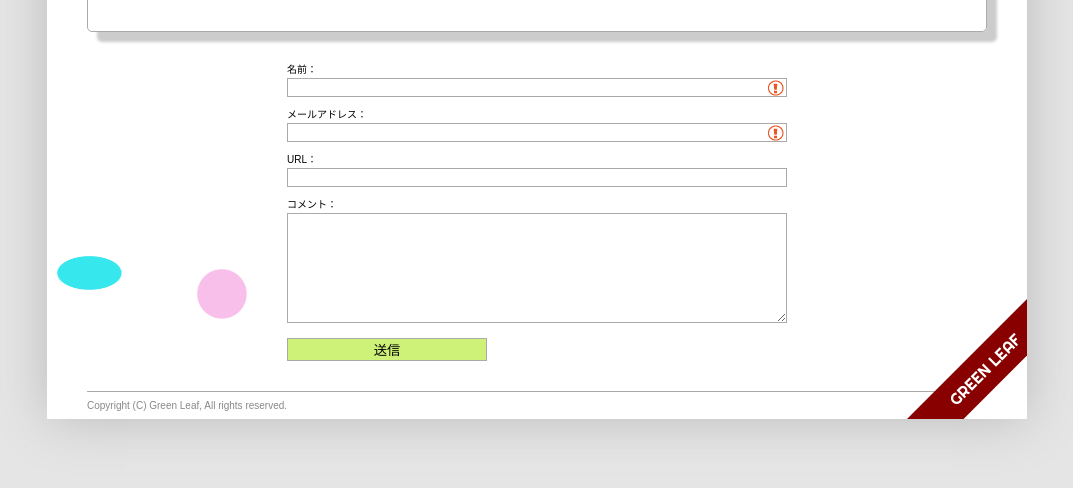
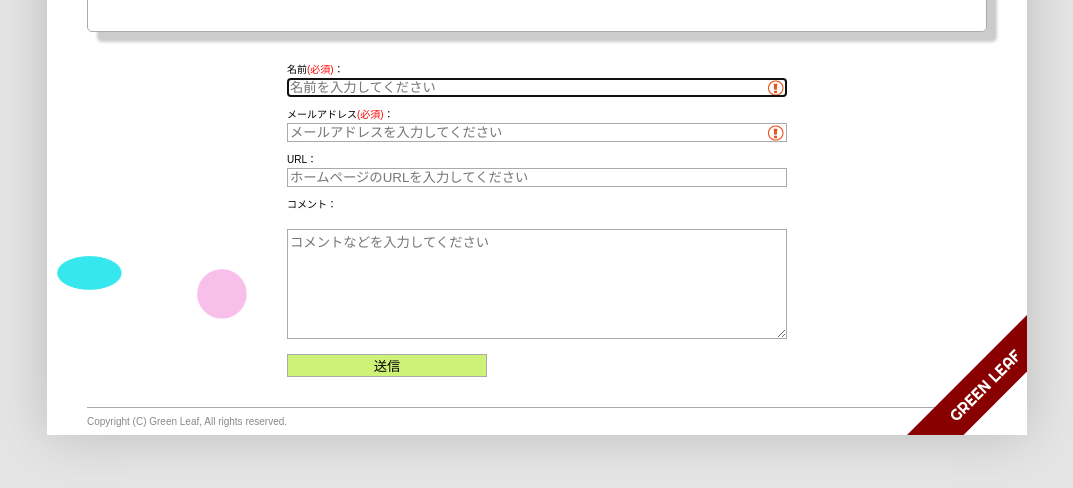
Before and after one commit to wp15004/html.4th, a plain HTML site: page index.html in a window 1280 px wide. Shown: the part 276-764 px from the top of the page, without its empty margins (103-1176 px from the left). Drawn offline with Linux system fonts and the light colour scheme.

Commit message:
chapter7完了

```diff
--- a/index.html
+++ b/index.html
@@ -1,4 +1,3 @@
-
 <!DOCTYPE html>
 <html>
 <head>
@@ -261,10 +260,18 @@ input[type="submit"]{
 	width: 200px;
 	background-color:#cef178}
 
-input:required{
+input:required, input:invalid
+{
 	background-image: url(caution.png);
 	background-repeat: no-repeat;
 	background-position: right center;
+}
+input:valid {
+	background-image: none
+}
+
+label span{
+	color:  #ff0000
 }
 
 /*　===== PC用の設定 ===== */
@@ -411,20 +418,20 @@ article section:nth-of-type(1n) figcaption
 <input type="hidden" name="_done" value="http://www.www.www/" />
 <input type="hidden" name="_subject" value="FORM MAIL" />
 
-<p><label>名前：<br>
-<input type="text" name="namae" size="40" required>
+<p><label>名前<span>(必須)</span>：<br>
+<input type="text" name="namae" size="40" required placeholder="名前を入力してください" autofocus>
 </label></p>
 
-<p><label>メールアドレス：<br>
-<input type="email" name="mail" size="40" required>
+<p><label>メールアドレス<span>(必須)</span>：<br>
+<input type="email" name="mail" size="40" required placeholder="メールアドレスを入力してください">
 </label></p>
 
 <p><label>URL：<br>
-<input type="url" name="url" size="40">
+<input type="url" name="url" size="40" placeholder="ホームページのURLを入力してください">
 </label></p>
 
 <p><label>コメント：<br>
-<textarea name="comment" cols="50" rows="8"></textarea>
+<textarea name="comment" cols="50" rows="8" placeholder="コメントなどを入力してください"></textarea>
 </label></p>
 
 <p id="button">
```
